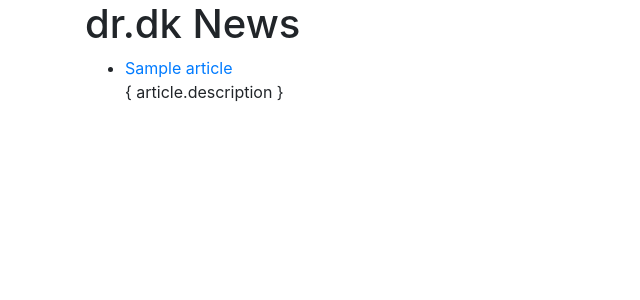
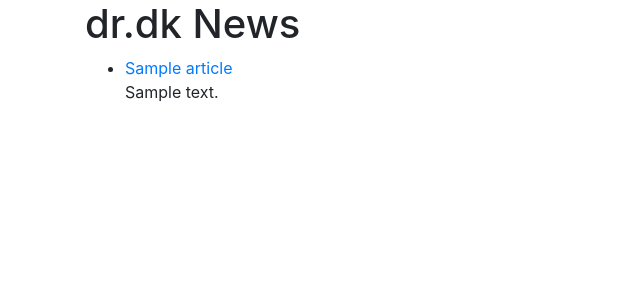
Before and after one commit to hojlund123/danskenyheder, a Flask app: template templates/index.html in a window 1280 px wide. Shown: the top 300 px of the page, without its empty margins (0-640 px from the left). Run offline with Flask 3, Linux system fonts and the light colour scheme; the template is opened without the code that fills it: most values are stand-ins (such as "Sample title", 1, 10 or a date in 2020); some libraries are stand-ins or nearby versions.

Commit message:
Update index.html

```diff
--- a/templates/index.html
+++ b/templates/index.html
@@ -11,7 +11,7 @@
 	<ul>
 		{% for article in articles %}
 		<li><a href="/article/{{ loop.index0 }}">{{ article.title }}</a></li>
-		{ article.description }
+		{{ article.description }}
 		<p>
 		{% if 'media_content' in article %}
 		<img src="{{ article.media_content[0]['url'] }}" alt="{{ article.title }}">
```
